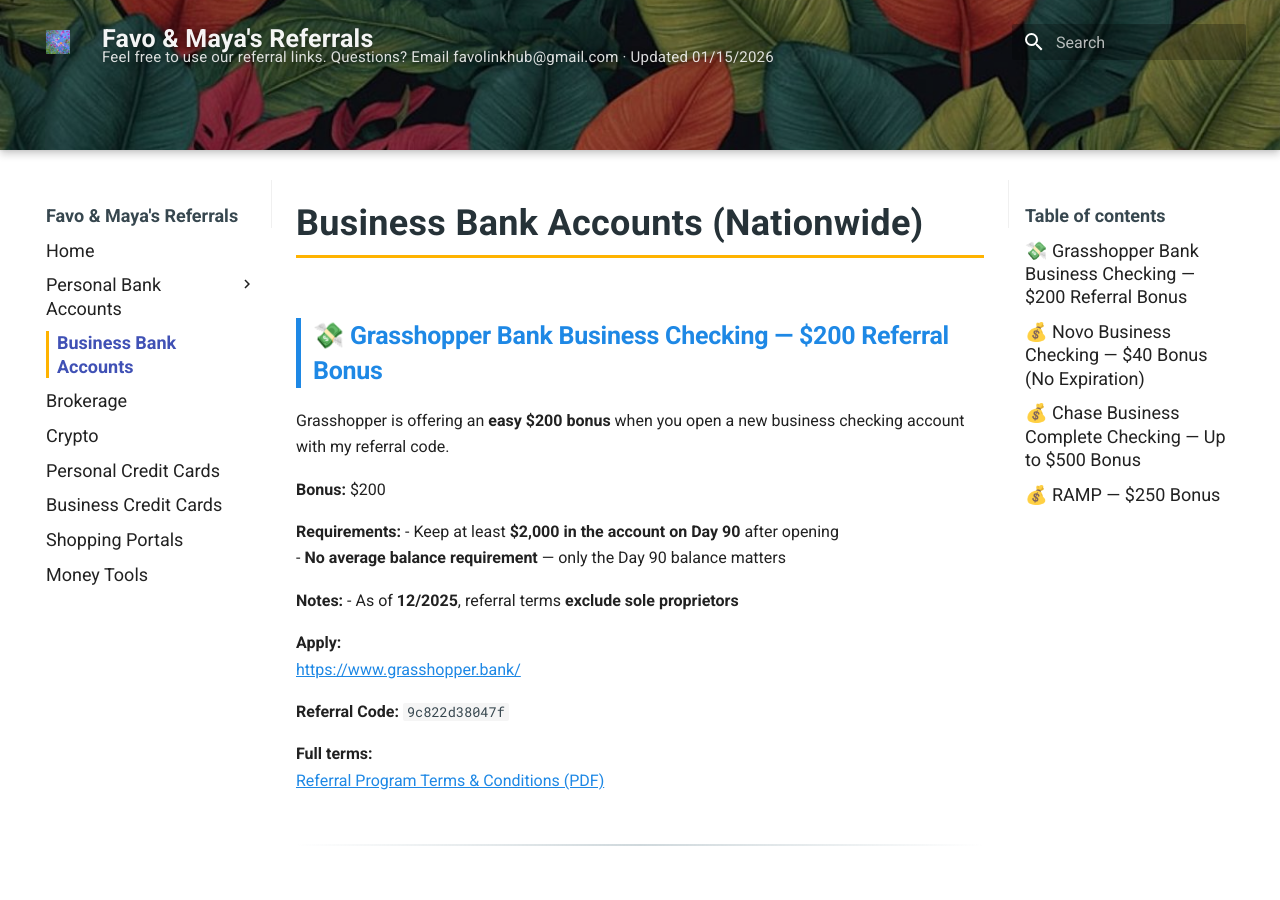
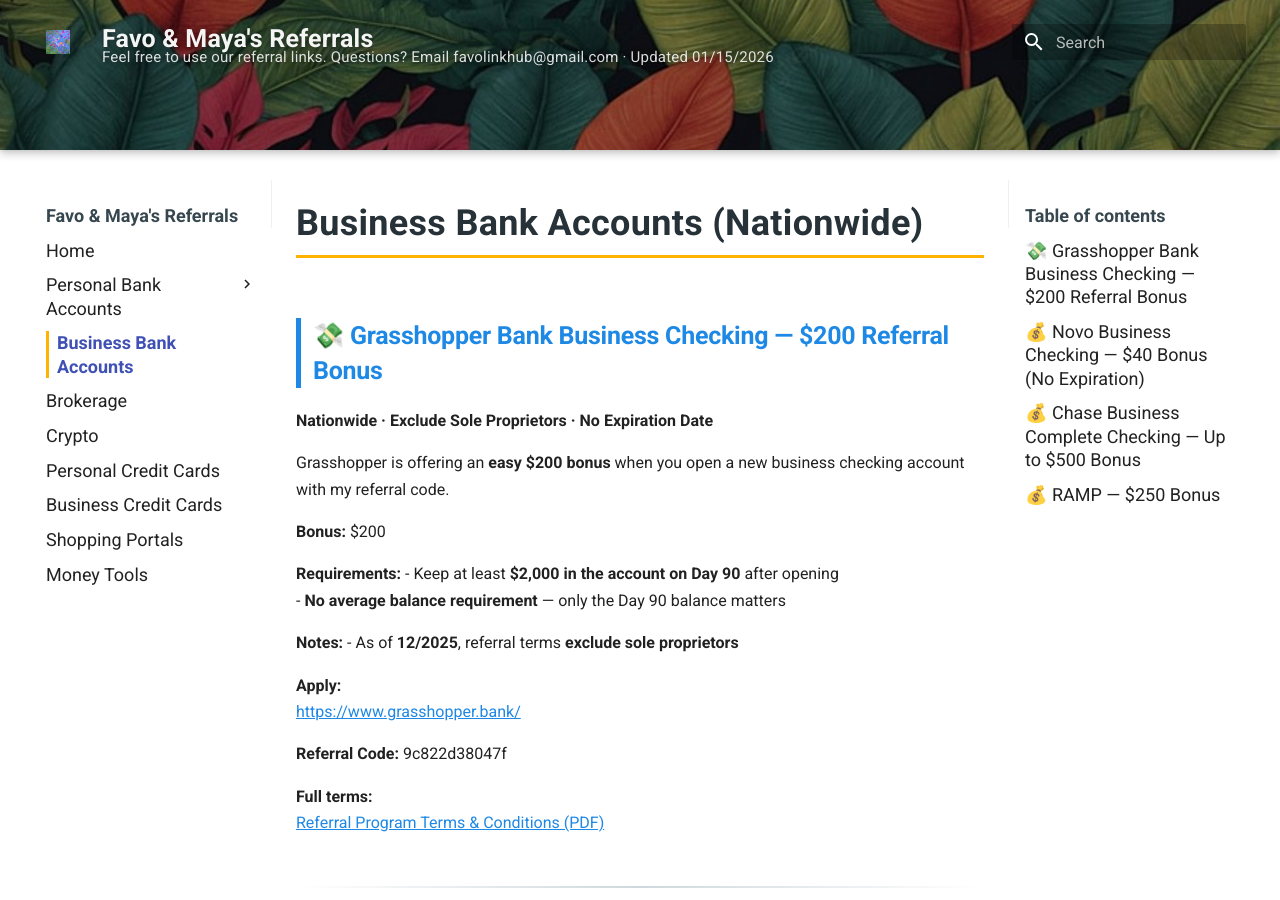
Before and after one commit to whispersofzephyr/favolinkhub-site, an MkDocs documentation site: the page built from docs/business-bank.md, in a window 1280 px wide and 900 px high. Built offline with MkDocs 1.6.1 and Material for MkDocs 9.7.7, drawn with Linux system fonts in a browser that asks for light colours.

Commit message:
Update business-bank.md

```diff
--- a/docs/business-bank.md
+++ b/docs/business-bank.md
@@ -1,6 +1,7 @@
 # Business Bank Accounts (Nationwide)
 
 ## 💸 Grasshopper Bank Business Checking — $200 Referral Bonus
+**Nationwide · Exclude Sole Proprietors · No Expiration Date**
 
 Grasshopper is offering an **easy $200 bonus** when you open a new business checking account with my referral code.
 
@@ -16,7 +17,7 @@ Grasshopper is offering an **easy $200 bonus** when you open a new business chec
 **Apply:**
 [https://www.grasshopper.bank/](https://www.grasshopper.bank/)
 
-**Referral Code:** `9c822d38047f`
+**Referral Code:** 9c822d38047f
 
 **Full terms:**
 [Referral Program Terms & Conditions (PDF)](
```
